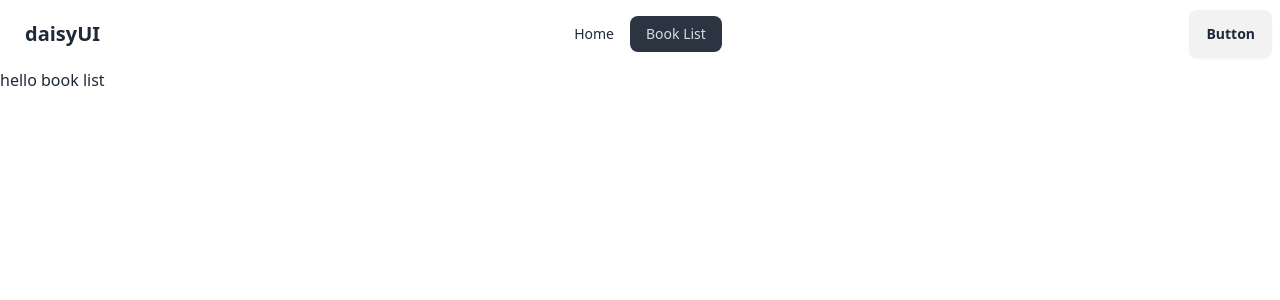
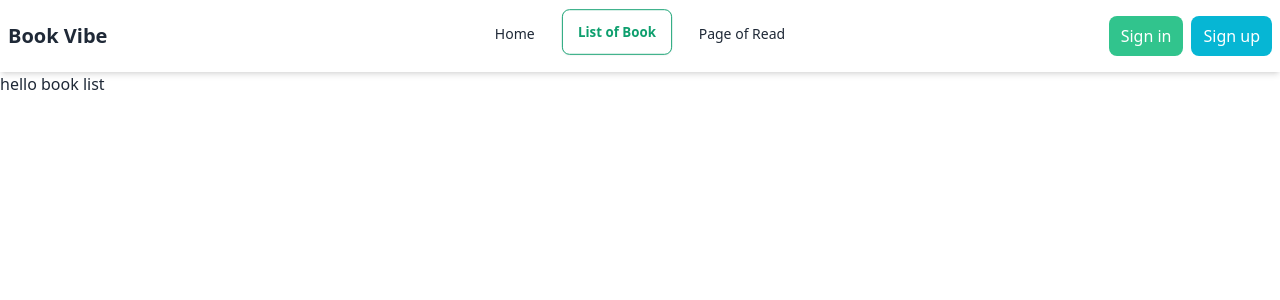
Before and after one commit to ranamiah221/book-review, a React (Vite) app: page /bookList in a window 1280 px wide. Shown: the top 300 px of the page. Built offline with nearby package versions, Linux system fonts and the light colour scheme.

Commit message:
added a responsive Navbar

```diff
--- a/src/Shared/Navbar.jsx
+++ b/src/Shared/Navbar.jsx
@@ -1,8 +1,8 @@
-import { NavLink } from "react-router-dom";
+import { Link, NavLink } from "react-router-dom";
 
 const Navbar = () => {
   return (
-    <div className="navbar bg-base-100">
+    <div className="navbar bg-base-100 shadow-md">
       <div className="navbar-start">
         <div className="dropdown">
           <div tabIndex={0} role="button" className="btn btn-ghost lg:hidden">
@@ -26,28 +26,76 @@ const Navbar = () => {
             className="menu menu-sm dropdown-content bg-base-100 rounded-box z-[1] mt-3 w-52 p-2 shadow"
           >
             <li>
-              <NavLink to='/'>Home</NavLink>
+              <NavLink
+                to="/"
+                className={({ isActive, isPending }) =>
+                  isPending ? "pending" : isActive ? "btn text-green-500 bg-white border-green-500" : ""
+                }
+              >
+                Home
+              </NavLink>
             </li>
             <li>
-              <NavLink to='/bookList'>Book List</NavLink>
+              <NavLink
+                to="/bookList"
+                className={({ isActive, isPending }) =>
+                  isPending ? "pending" : isActive ? "btn text-green-500 bg-white border-green-500" : ""
+                }
+              >
+               List of Book
+              </NavLink>
             </li>
-
+            <li>
+              <NavLink
+                to="/pageOfRead"
+                className={({ isActive, isPending }) =>
+                  isPending ? "pending" : isActive ? "btn text-green-500 bg-white border-green-500" : ""
+                }
+              >
+                Page of Read
+              </NavLink>
+            </li>
           </ul>
         </div>
-        <a className="btn btn-ghost text-xl">daisyUI</a>
+        <h2 className="text-xl font-bold ">Book Vibe</h2>
       </div>
       <div className="navbar-center hidden lg:flex">
         <ul className="menu menu-horizontal px-1">
         <li>
-              <NavLink to='/'>Home</NavLink>
+              <NavLink
+                to="/"
+                className={({ isActive, isPending }) =>
+                  isPending ? "" : isActive ? "btn text-green-500 bg-white border-green-500 -mt-2 hover:bg-white mx-2" : ""
+                }
+              >
+                Home
+              </NavLink>
             </li>
             <li>
-              <NavLink to='/bookList'>Book List</NavLink>
+              <NavLink
+                to="/bookList"
+                className={({ isActive, isPending }) =>
+                  isPending ? "" : isActive ? "btn text-green-500 bg-white border-green-500 -mt-2 hover:bg-white mx-2" : ""
+                }
+              >
+               List of Book
+              </NavLink>
+            </li>
+            <li>
+              <NavLink
+                to="/pageOfRead"
+                className={({ isActive, isPending }) =>
+                  isPending ? "pending" : isActive ? "btn text-green-500 bg-white border-green-500 -mt-2 hover:bg-white mx-2" : ""
+                }
+              >
+                Page of Read
+              </NavLink>
             </li>
         </ul>
       </div>
       <div className="navbar-end">
-        <a className="btn">Button</a>
+        <Link><button className="bg-green-400 text-white px-3 py-2 rounded-lg font-medium mr-2">Sign in</button></Link>
+        <Link><button className="bg-cyan-500 text-white px-3 py-2 rounded-lg font-medium ">Sign up</button></Link>
       </div>
     </div>
   );
```
